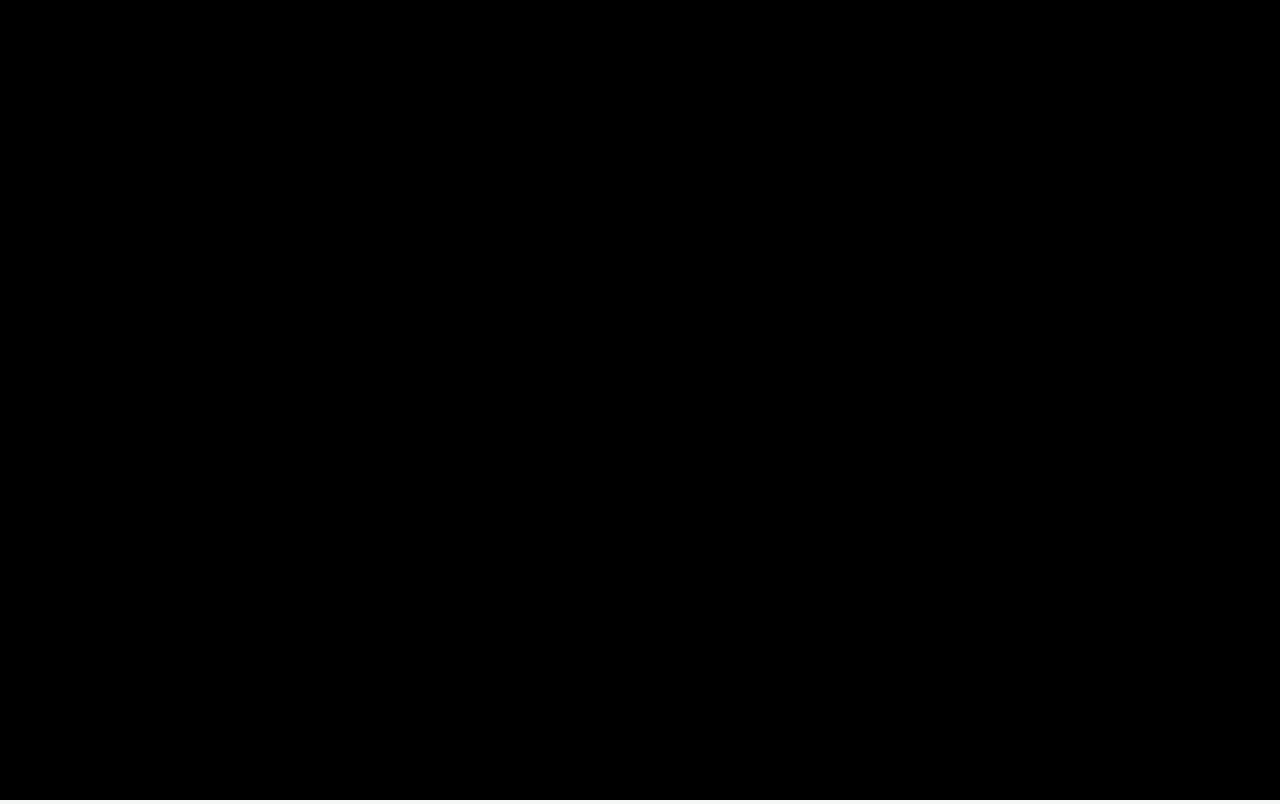
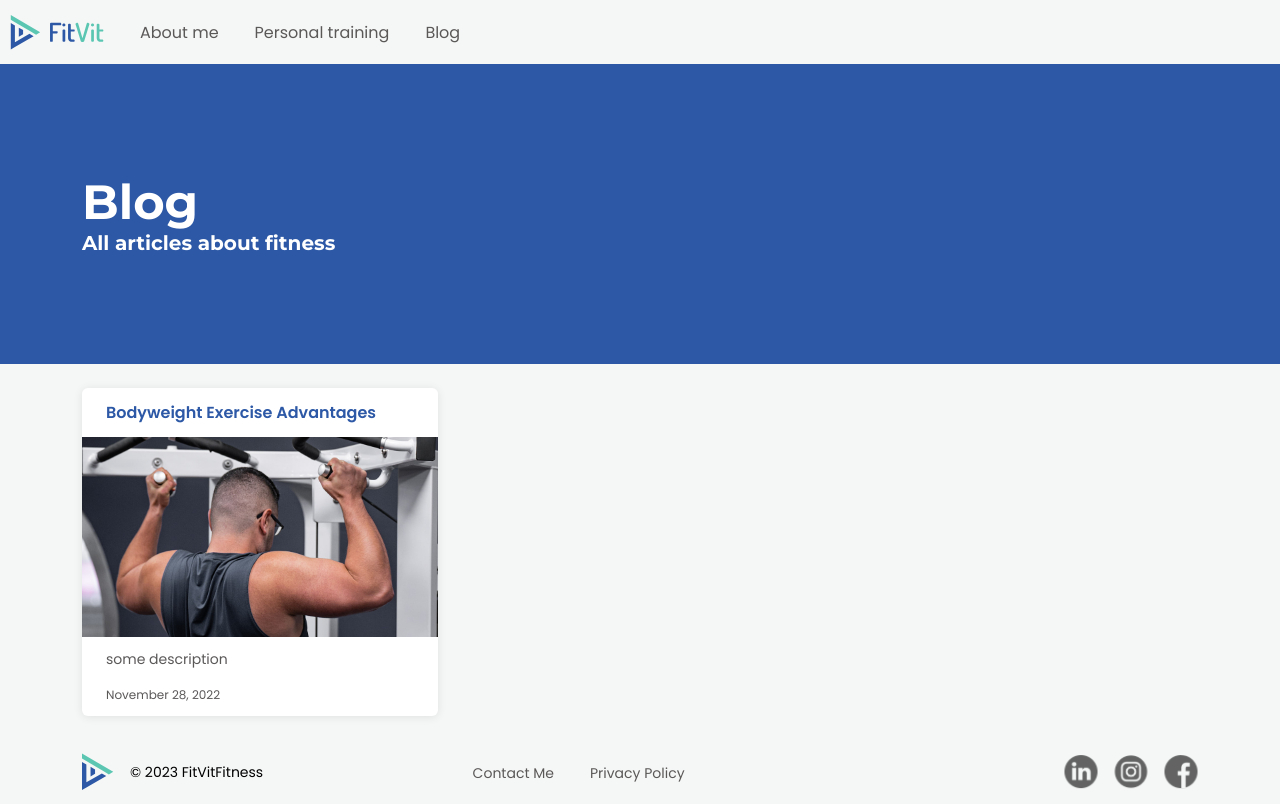
Before and after one commit to JGSolutions/fitvitfitness, a Next.js app: page /blog in a window 1280 px wide. Built offline with nearby package versions, Linux system fonts and the light colour scheme.

Commit message:
removed from blog

```diff
--- a/pages/blog/blog.module.css
+++ b/pages/blog/blog.module.css
@@ -20,14 +20,3 @@ a.blogItem:hover {
     transform: scale(1.55);
     text-decoration: underline;
 }
-
-.panel {
-    width: 100%;
-    height: 100%;
-    background-color: black;
-    position: fixed;
-    top:0;
-    left: 0;
-    z-index: 1000;
-    transform: translate(0, 0);
-}
--- a/pages/blog/index.tsx
+++ b/pages/blog/index.tsx
@@ -37,7 +37,6 @@ export default function Blog({ allPostsData }) {
 
             <Header />
             <PageHeaderSolid headerTitle={'Blog'} subTitle={'All articles about fitness'} />
-            <div className={styles.panel}></div>
             <main className={styles.main}>
                 <div className="container-lg">
                     <div className="row">
```
